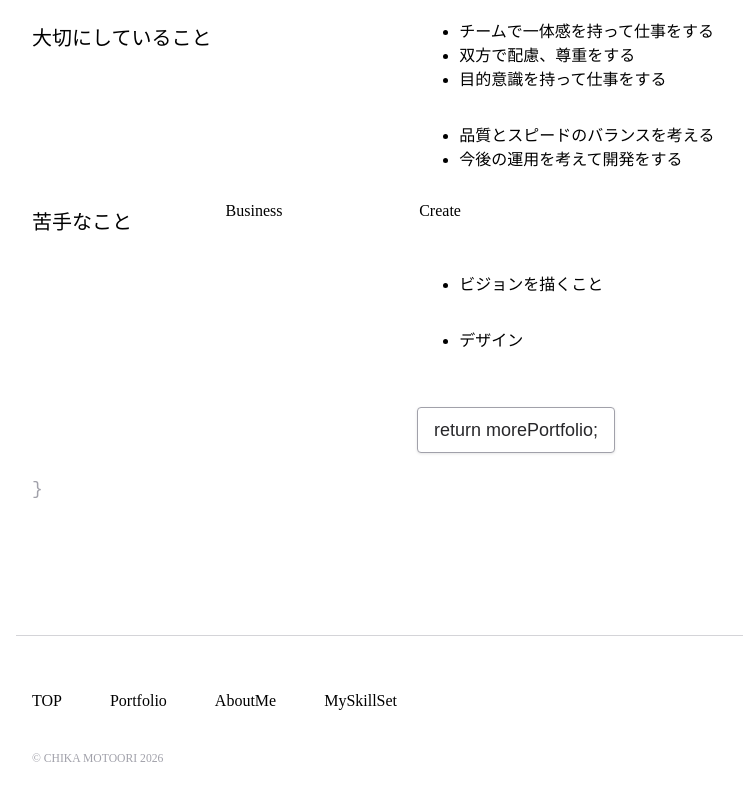
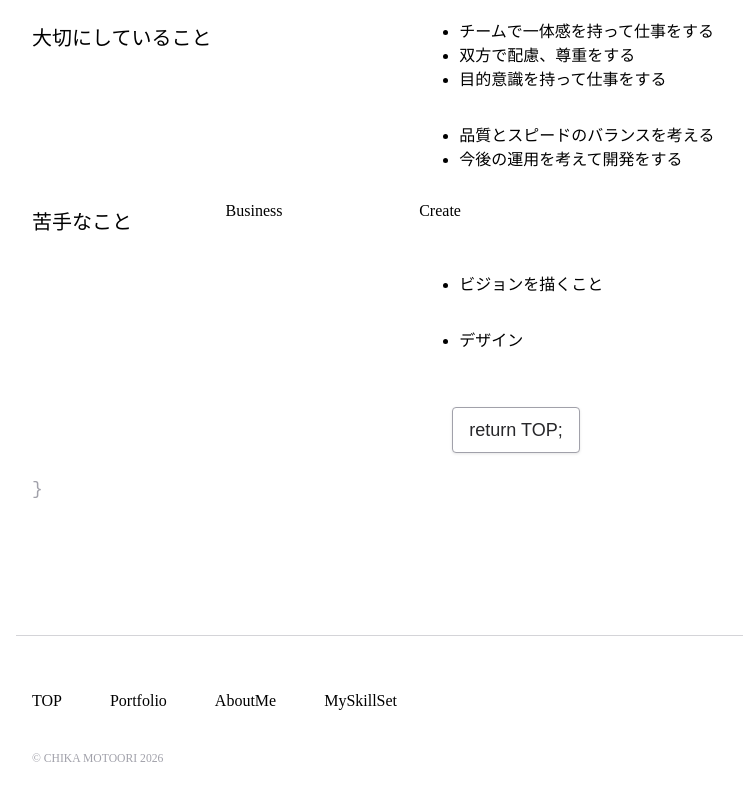
Before and after one commit to chika-create/portfolio, a Next.js app: page /profile in a window 1280 px wide. Shown: the part 1382-2182 px from the top of the page, without its empty margins (124-867 px from the left). Built offline with nearby package versions, Linux system fonts and the light colour scheme.

Commit message:
:art: ボタンの文言の変更

```diff
--- a/pages/profile/index.tsx
+++ b/pages/profile/index.tsx
@@ -13,7 +13,7 @@ export default function profile() {
           <Title level="h2">私について</Title>
           <code className={pageStyles.codeText}>const AboutMe = () ={'>'} </code>
           <Profile />
-          <Button>return morePortfolio;</Button>
+          <Button>return TOP;</Button>
           <code className={pageStyles.codeText}>{"}"}</code>
         </section>
       </main>
--- a/pages/skill/index.tsx
+++ b/pages/skill/index.tsx
@@ -13,7 +13,7 @@ export default function skill() {
           <Title level="h2">スキル</Title>
           <code className={pageStyles.codeText}>const Skill = () ={'>'} </code>
           <Skill />
-          <Button>return moreHoge;</Button>
+          <Button>return TOP;</Button>
           <code className={pageStyles.codeText}>{"}"}</code>
         </section>
       </main>
```
